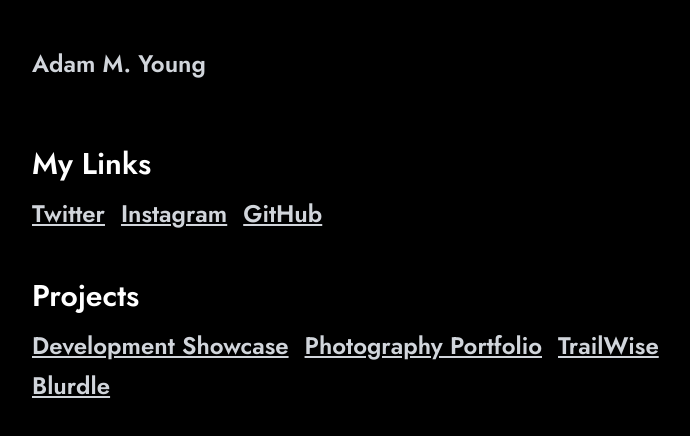
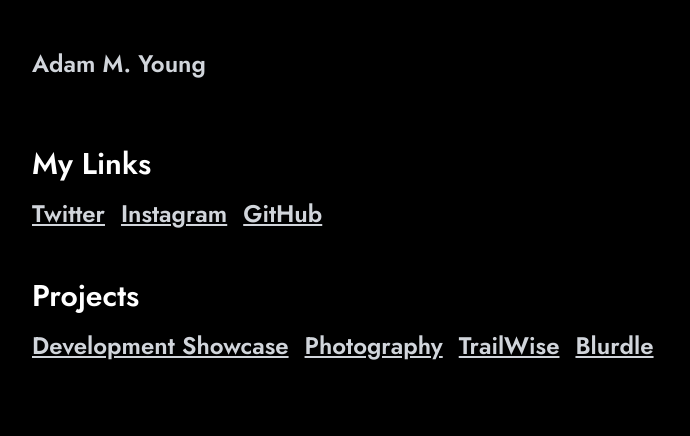
Before and after one commit to AdamMYoung/Portfolio, a Next.js app in the folder apps/development/: page /links in a window 1280 px wide. Shown: the top 436 px of the page, without its empty margins (272-962 px from the left). Built offline with nearby package versions, Linux system fonts and the light colour scheme.

Commit message:
Content tweaks

```diff
--- a/apps/development/pages/_document.tsx
+++ b/apps/development/pages/_document.tsx
@@ -22,7 +22,6 @@ export default function Document() {
       </Head>
       <body>
         <Main />
-
         <NextScript />
       </body>
     </Html>
--- a/apps/development/pages/index.tsx
+++ b/apps/development/pages/index.tsx
@@ -10,6 +10,7 @@ import React from "../src/svg/react.svg";
 import NineFin from "../src/svg/9fin.png";
 import TrailWise from "../src/svg/trailwise.png";
 import Head from "next/head";
+import Link from "next/link";
 
 export default function Home() {
   return (
@@ -136,6 +137,9 @@ export default function Home() {
         <div>
           <h2 className="text-xl font-semibold text-white">Links</h2>
           <div className="flex gap-2">
+            <Link className="underline hover:no-underline" href="/links">
+              My Links
+            </Link>
             <a
               className="underline hover:no-underline"
               target="_blank"
--- a/apps/development/pages/links.tsx
+++ b/apps/development/pages/links.tsx
@@ -38,7 +38,7 @@ export default function Links() {
                 Development Showcase
               </Link>
               <a className="underline hover:no-underline" href="https://photography.adammyoung.com" target="_blank">
-                Photography Portfolio
+                Photography
               </a>
               <a className="underline hover:no-underline" href="https://trailwise.io" target="_blank">
                 TrailWise
```
